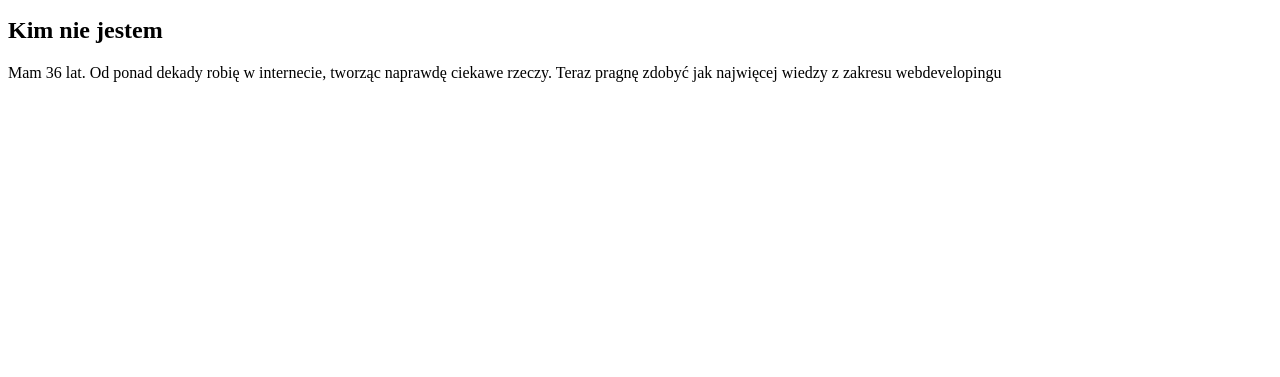
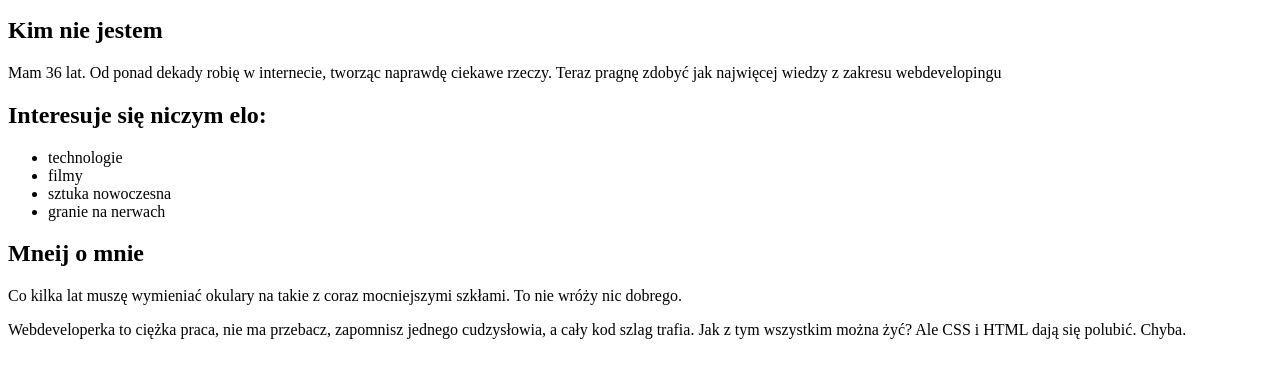
Before and after one commit to LukaszDzujoKujawa/nauka-gita, a plain HTML site: page index.html in a window 1280 px wide. Shown: the part 135-512 px from the top of the page. Drawn offline with Linux system fonts and the light colour scheme.

Commit message:
Add new section

```diff
--- a/index.html
+++ b/index.html
@@ -15,6 +15,18 @@
                 <h2>Kim nie jestem</h2>
                 <p>Mam 36 lat. Od ponad dekady robię w internecie, tworząc naprawdę ciekawe rzeczy. Teraz pragnę zdobyć jak najwięcej wiedzy z zakresu webdevelopingu</p>
             </section>
+            <section class="interests">
+                <h2>Interesuje się niczym elo:</h2>
+                <ul>
+                    <li>technologie</li>
+                    <li>filmy</li>
+                    <li>sztuka nowoczesna</li>
+                    <li>granie na nerwach</li>
+                </ul>
+                <h2>Mneij o mnie</h2>
+                <p>Co kilka lat muszę wymieniać okulary na takie z coraz mocniejszymi szkłami. To nie wróży nic dobrego.</p>
+                <p>Webdeveloperka to ciężka praca, nie ma przebacz, zapomnisz jednego cudzysłowia, a cały kod szlag trafia. Jak z tym wszystkim można żyć? Ale CSS i HTML dają się polubić. Chyba.</p>
+            </section>
         <footer>
         </footer>
     </body>
```
